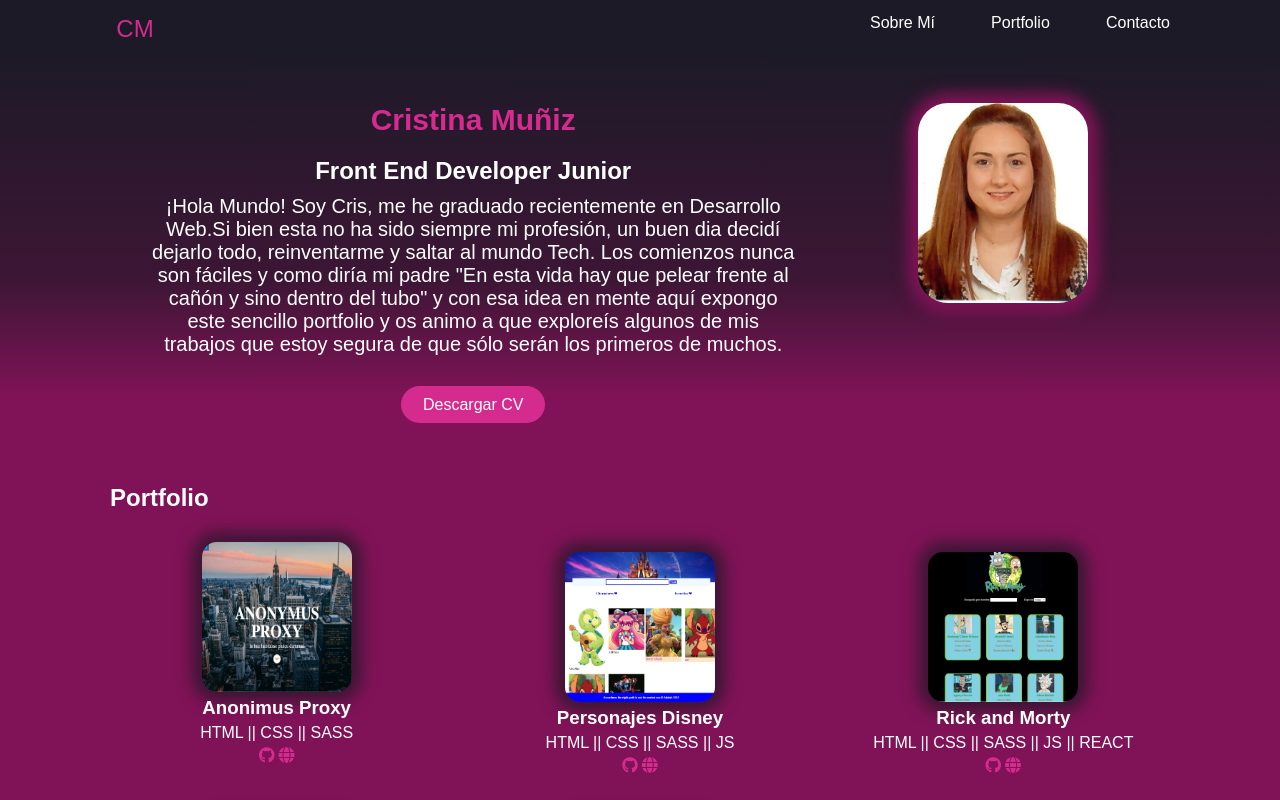
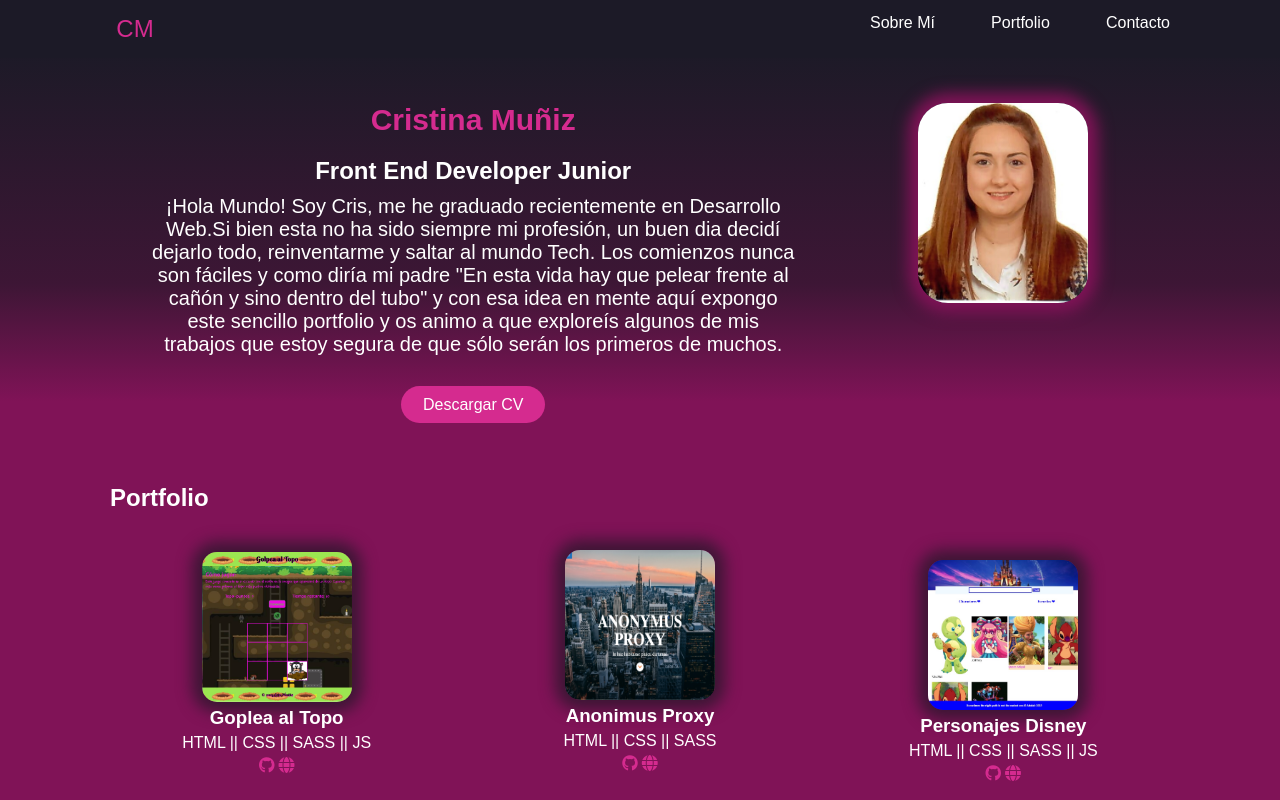
Before and after one commit to CrisMuniz/Portfolio, a website: page src/html/index.html in a window 1280 px wide. Shown: the top 800 px of the page. Drawn offline with nearby package versions, Linux system fonts and the light colour scheme; files that its build step writes are made by us from their sources; files whose address does not match are found by name; a web font is replaced by a local one.

Commit message:
add new proyect and fix license

```diff
--- a/src/html/partials/main.html
+++ b/src/html/partials/main.html
@@ -129,6 +129,27 @@
             ></a>
           </div>
         </li>
+        <li class="proyect6">
+          <img
+            class="proyect6__img"
+            src="./assets/images/juegoTopos.png"
+            alt=""
+          />
+          <h3 class="proyect6__title">Goplea al Topo</h3>
+          <p class="proyect6__parr">HTML || CSS || SASS || JS</p>
+          <div class="proyect6__icon">
+            <a
+              class="proyect6__icon--git"
+              href="https://github.com/CrisMuniz/Golpea-al-topo"
+              ><i class="fa-brands fa-github"></i
+            ></a>
+            <a
+              class="proyect6__icon--web"
+              href="https://crismuniz.github.io/Golpea-al-topo/"
+              ><i class="fa-solid fa-globe"></i
+            ></a>
+          </div>
+        </li>
       </ul>
     </section>
     <!-- seccion contacto -->
--- a/src/scss/layout/_main.scss
+++ b/src/scss/layout/_main.scss
@@ -300,12 +300,52 @@
     }
   }
 }
+.proyect6 {
+  display: flex;
+  flex-direction: column;
+  align-items: center;
+  margin-top: 20px;
+  padding-bottom: 15px;
+  order:-1;
+  &__img {
+    width: 150px;
+    height: 150px;
+    border-radius: 10%;
+    border: 30px;
+    box-shadow: 0 0 15px 10px #3d1635;
+  }
+  &__img:hover{
+    -webkit-transform:scale(1.3);transform:scale(1.1);
+  }
+  &__title {
+    color: $secondary-color;
+    font-family: $font-main;
+    margin-top: 5px;
+  }
+  &__parr {
+    color: $secondary-color;
+    font-family: $font-main;
+    margin-top: 5px;
+  }
+  &__icon {
+    margin-top: 5px;
+    &--git {
+      color: $letter-color;
+    }
+    &--web {
+      color: $letter-color;
+    }
+  }
+}
 @media screen and (min-width: 768px) {
   .galery {
     margin-top: 20px;
     display: grid;
     grid-template-columns: 1fr 1fr 1fr;
     gap: 30px;
+  .proyect6 {
+      order:-1;
+    }
   }
 }
 
```
Also changed, not shown: src/images/juegoTopos.png (added), 1 other file.
